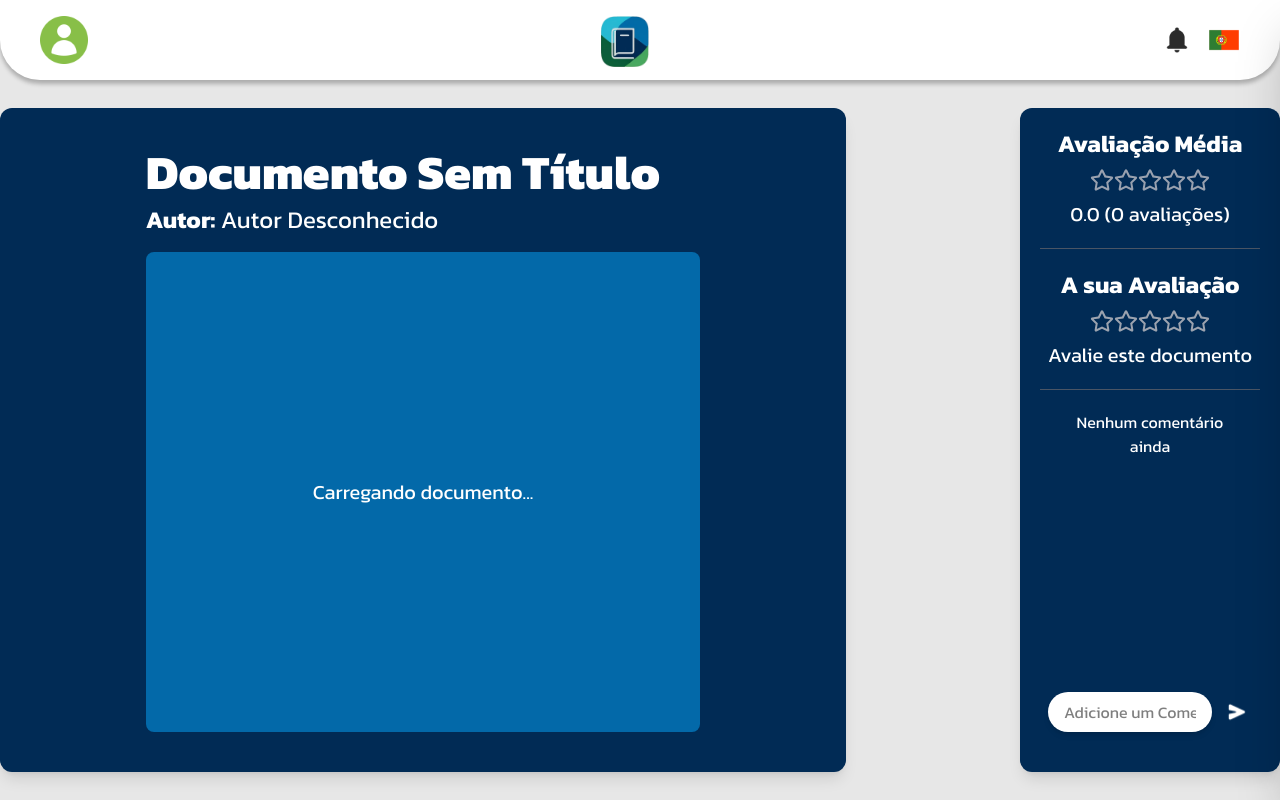
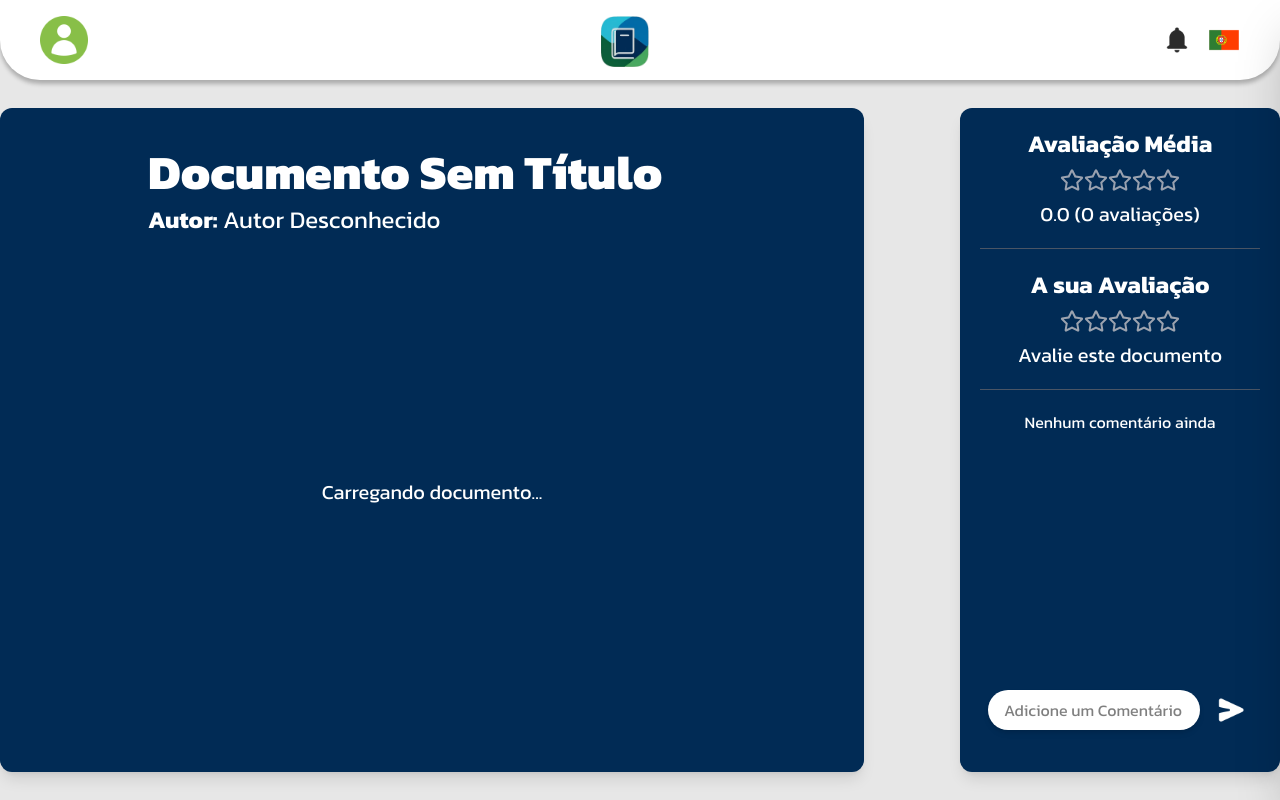
Before and after one commit to beckerme/ESTudo, a Next.js app in the folder estudo/: page /consultar-doc in a window 1280 px wide. Built offline with nearby package versions, Linux system fonts and the light colour scheme.

Commit message:
Modifiquei o tamanho do PDF e Atualizei o layout do Consultar Documento

```diff
--- a/estudo/src/components/ConsultarDocumento/ConsultarDocumento.jsx
+++ b/estudo/src/components/ConsultarDocumento/ConsultarDocumento.jsx
@@ -438,14 +438,14 @@ export default function ConsultarDocumento() {
 
             <div className={`${kanit.className} w-full min-h-[calc(100vh-80px)] flex items-center`}>
                 <div className="container mx-auto">
-                    <div className="grid grid-cols-1 lg:grid-cols-4 gap-20">
+                    <div className="grid grid-cols-1 lg:grid-cols-4">
                         {/* 📄 Coluna do documento PDF */}
                         <div className="bg-[#012B55] lg:col-span-3 rounded-xl shadow-lg overflow-hidden w-9/10">
                             <div className="p-6 md:p-10 w-3/4 flex mx-auto flex-col">
                                 <h1 className="text-white font-extrabold text-3xl md:text-5xl">{titulo}</h1>
                                 <p className="py-2 text-white text-xl md:text-2xl"><strong>Autor:</strong> {autor}</p>
 
-                                <div className="mt-2 bg-[#0369A9] rounded-lg flex items-center justify-center h-[50vh] md:h-[60vh]">
+                                <div className="mt-2 rounded-lg flex items-center justify-center h-[50vh] md:h-[60vh]">
                                     {isClient && pdfUrl ? (
                                         <PDFViewer url={pdfUrl} />
                                     ) : (
--- a/estudo/src/components/PdfViewer.jsx
+++ b/estudo/src/components/PdfViewer.jsx
@@ -30,7 +30,7 @@ const PDFViewer = ({ url }) => {
         onLoad={() => setAdobeLoaded(true)}
         onError={(e) => console.error("Erro ao carregar Adobe SDK", e)}
       />
-     <div id="adobe-dc-view" style={{ width: "100%", height: "480px", margin: "0 auto", overflow: "auto" }} />
+     <div id="adobe-dc-view" style={{ width: "100%", height: "600px", margin: "0 auto", overflow: "auto" }} />
     </>
   );
 };
```
